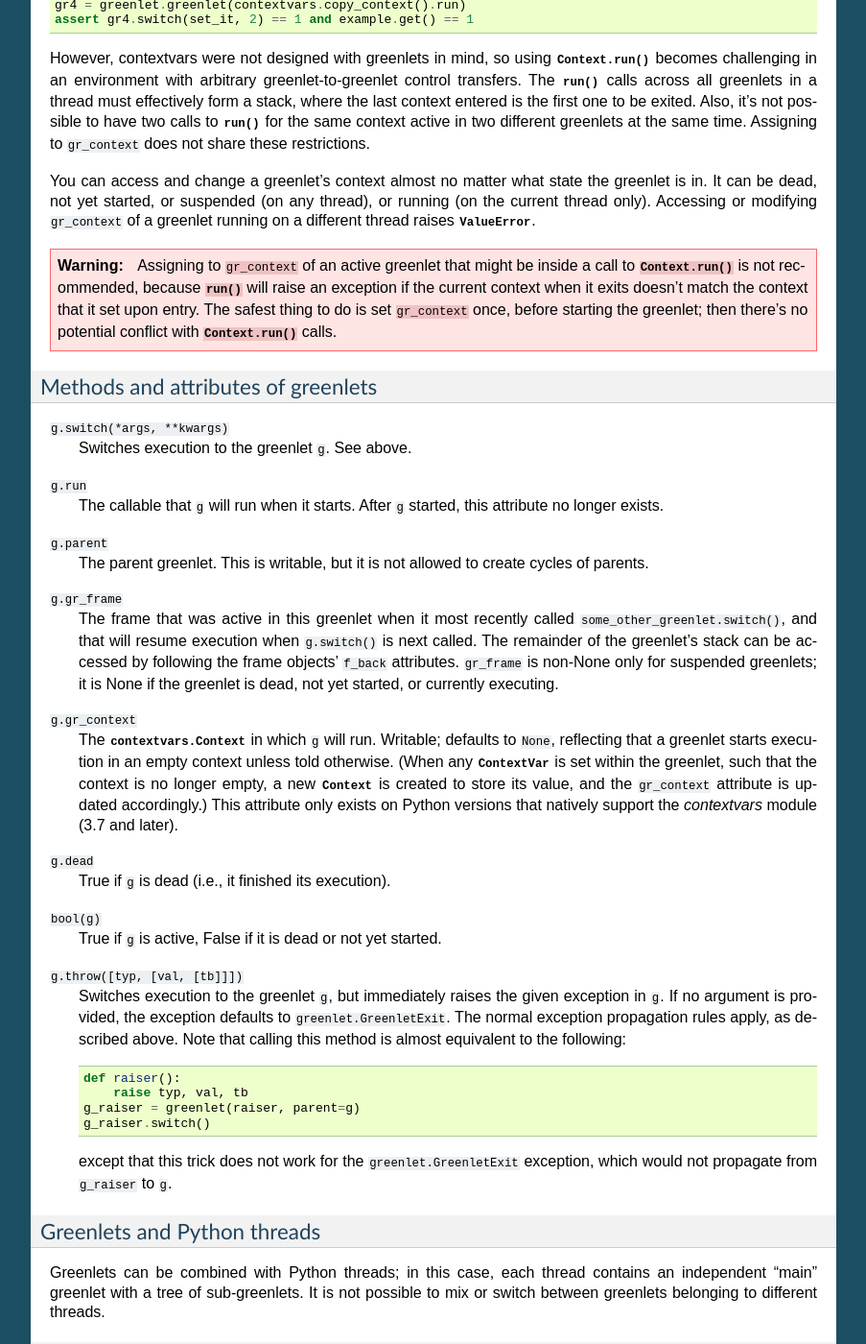
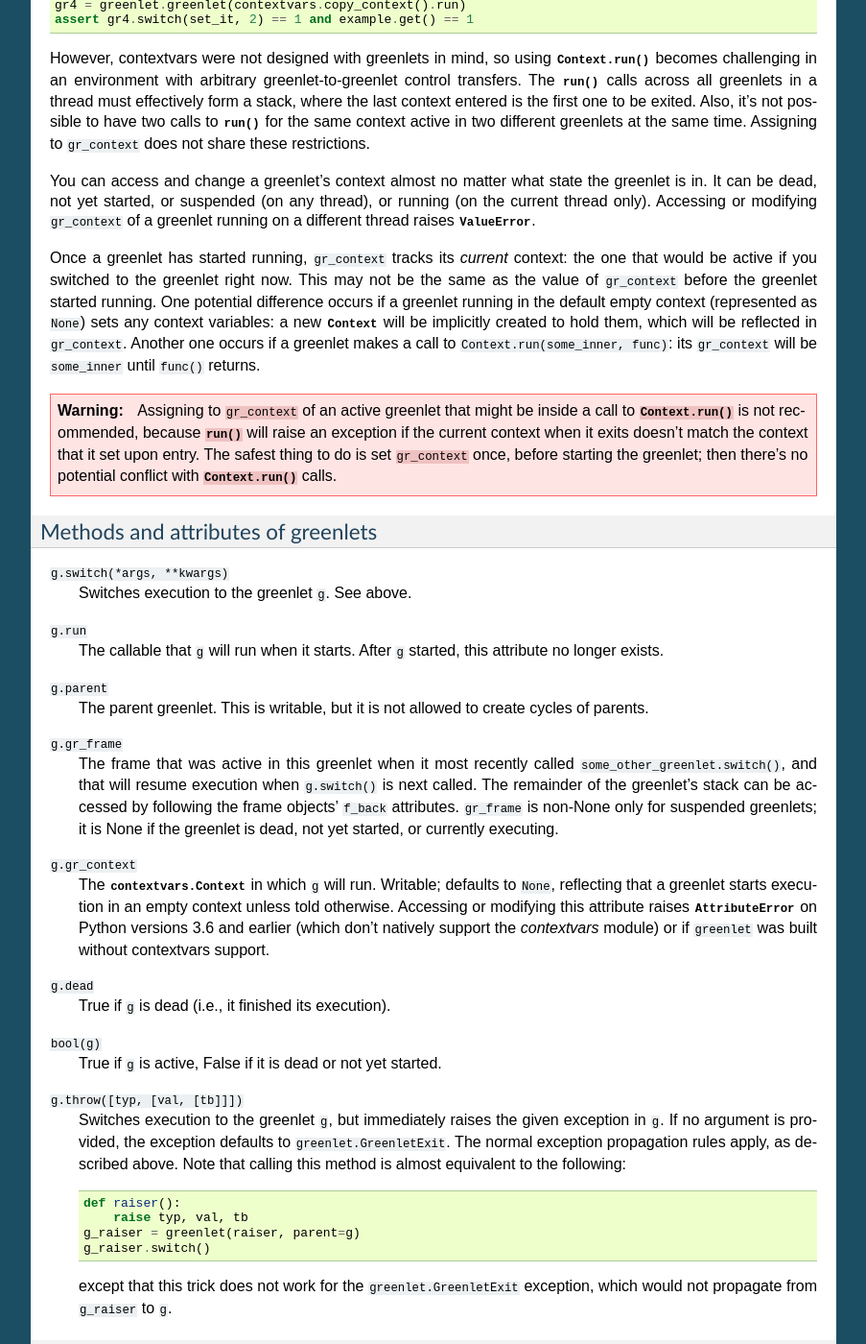
Before and after one commit to python-greenlet/greenlet, a Sphinx documentation site: the page built from docs/greenlet.rst, in a window 1280 px wide and 1400 px high, scrolled down 4487 px. Shown: the whole window at 96% size, without its empty margins (198-1101 px from the left). Built offline with Sphinx 7.4.7, drawn with Linux system fonts in a browser that asks for light colours.

Commit message:
Raise AttributeError if contextvars not supported; remove support for 'del gr.gr_context'

```diff
--- a/docs/greenlet.rst
+++ b/docs/greenlet.rst
@@ -320,6 +320,18 @@ suspended (on any thread), or running (on the current thread only).
 Accessing or modifying ``gr_context`` of a greenlet running on a different
 thread raises :exc:`ValueError`.
 
+Once a greenlet has started running, ``gr_context`` tracks its
+*current* context: the one that would be active if you switched to the
+greenlet right now.  This may not be the same as the value of
+``gr_context`` before the greenlet started running. One potential
+difference occurs if a greenlet running in the default empty context
+(represented as ``None``) sets any context variables: a new
+:class:`~contextvars.Context` will be implicitly created to hold them,
+which will be reflected in ``gr_context``. Another one occurs if a
+greenlet makes a call to ``Context.run(some_inner,
+func)``: its ``gr_context`` will be ``some_inner`` until ``func()``
+returns.
+
 .. warning:: Assigning to ``gr_context`` of an active greenlet that
    might be inside a call to :meth:`Context.run()
    <contextvars.Context.run>` is not recommended, because
@@ -355,13 +367,11 @@ Methods and attributes of greenlets
 ``g.gr_context``
     The :class:`contextvars.Context` in which ``g`` will
     run. Writable; defaults to ``None``, reflecting that a greenlet
-    starts execution in an empty context unless told otherwise. (When
-    any :class:`~contextvars.ContextVar` is set within the greenlet,
-    such that the context is no longer empty, a new
-    :class:`~contextvars.Context` is created to store its value, and
-    the ``gr_context`` attribute is updated accordingly.)  This
-    attribute only exists on Python versions that natively support the
-    `contextvars` module (3.7 and later).
+    starts execution in an empty context unless told otherwise.
+    Accessing or modifying this attribute raises :exc:`AttributeError`
+    on Python versions 3.6 and earlier (which don't natively support the
+    `contextvars` module) or if ``greenlet`` was built without
+    contextvars support.
 
 ``g.dead``
     True if ``g`` is dead (i.e., it finished its execution).
```
Also changed, not shown: 2 other files.
